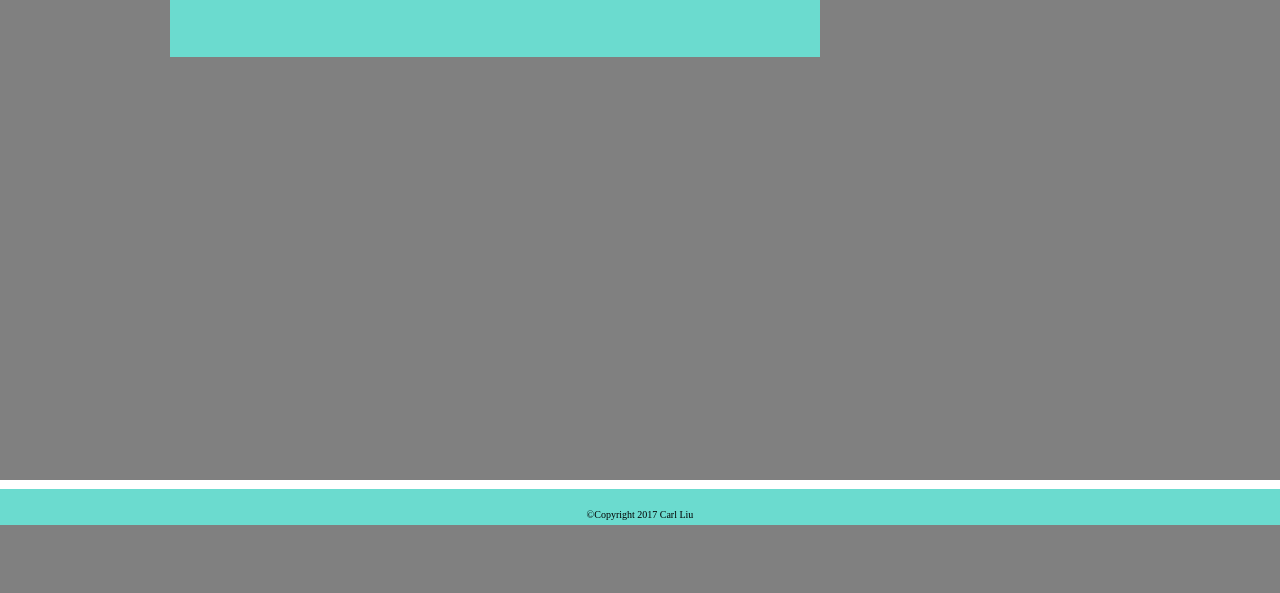
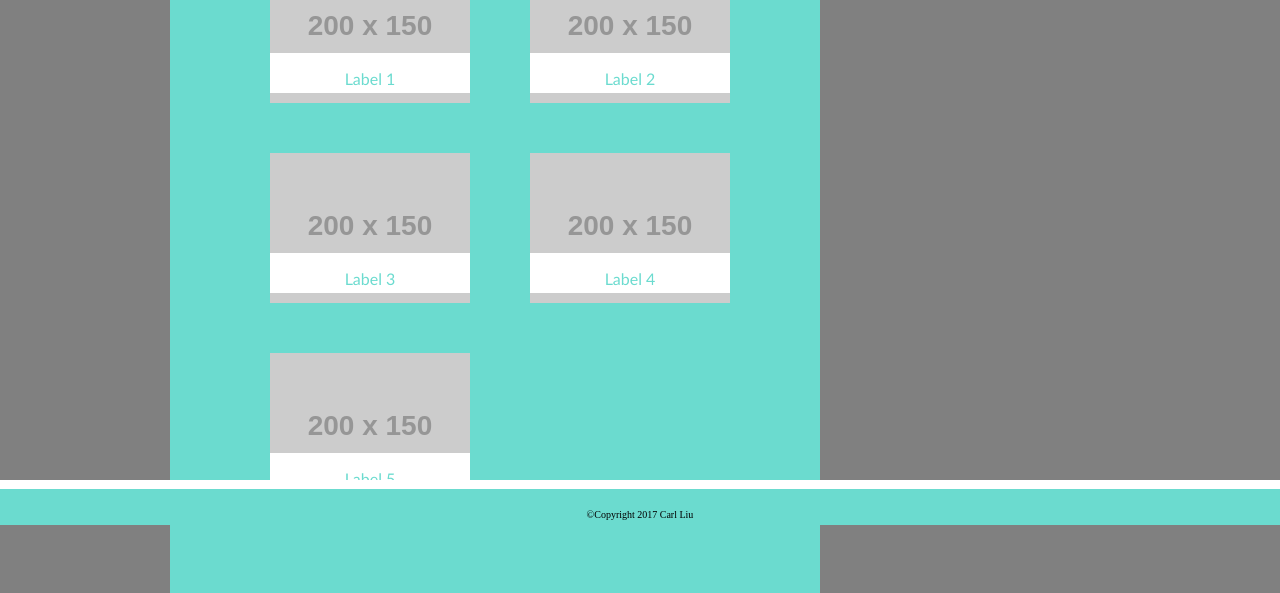
Before and after one commit to thecarlliu/Basic-Portfolio, a plain HTML site: page portfolio.html in a window 1280 px wide. Shown: the part 275-868 px from the top of the page. Before the commit the page ends 800 px from the top, so only its background shows below. Drawn offline with Linux system fonts and the light colour scheme; placeholder pictures from the web are drawn by us.

Commit message:
finished hw1

```diff
--- a/assets/css/style.css
+++ b/assets/css/style.css
@@ -121,6 +121,34 @@ p {
 	color: #6BDBCF;
 }
 
+.portfolioImg {
+	position: relative;
+	float: left;
+	width: 260px;
+	height: 200px;
+	top: 20px;
+	left: 70px;
+
+}
+
+.portfolioLabel {
+	position: absolute;
+	color: #6BDBCF;
+	font-family: Optima;
+	font-size: 12;
+	text-align: center;
+	padding-left: 20px;
+	padding-right: 20px;
+	padding-top: 10px;
+	padding-bottom: 10px;
+	margin-left: 0px;
+	margin-right: 10px;
+	width: 160px;
+	height: 20px;
+	background-color: white;
+	top: 100px;
+}
+
 .footerBackground {
 	position: fixed;
 	bottom: 0;
--- a/portfolio.html
+++ b/portfolio.html
@@ -28,12 +28,28 @@
 
 		<div class= "mainSection">
 
-			<!-- Shows Portfolio header, Images with labals and linked to drawings -->
+			<!-- Shows Portfolio header, Images with labels -->
 			<h2>Portfolio</h2>
 			<br>
 			<div class= "portfolioImg">
-				<img src= "assets/images/portfolioImg1.jpg">
+				<img src= "http://via.placeholder.com/200x150">
 				<div class= "portfolioLabel">Label 1</div>
+			</div>
+			<div class= "portfolioImg">
+				<img src= "http://via.placeholder.com/200x150">
+				<div class= "portfolioLabel">Label 2</div>
+			</div>
+			<div class= "portfolioImg">
+				<img src= "http://via.placeholder.com/200x150">
+				<div class= "portfolioLabel">Label 3</div>
+			</div>
+			<div class= "portfolioImg">
+				<img src= "http://via.placeholder.com/200x150">
+				<div class= "portfolioLabel">Label 4</div>
+			</div>
+			<div class= "portfolioImg">
+				<img src= "http://via.placeholder.com/200x150">
+				<div class= "portfolioLabel">Label 5</div>
 			</div>
 
 		</div>
```
